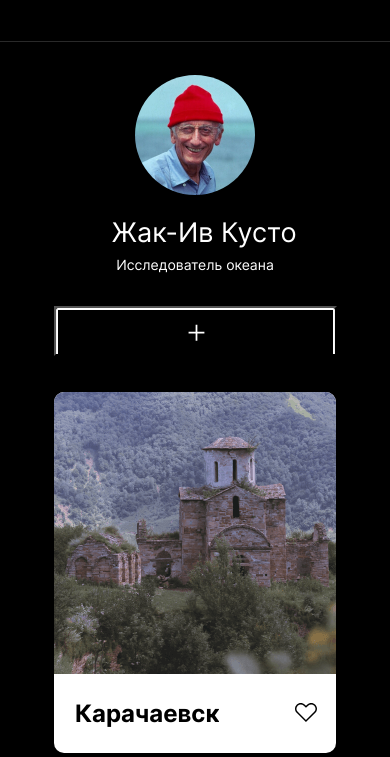
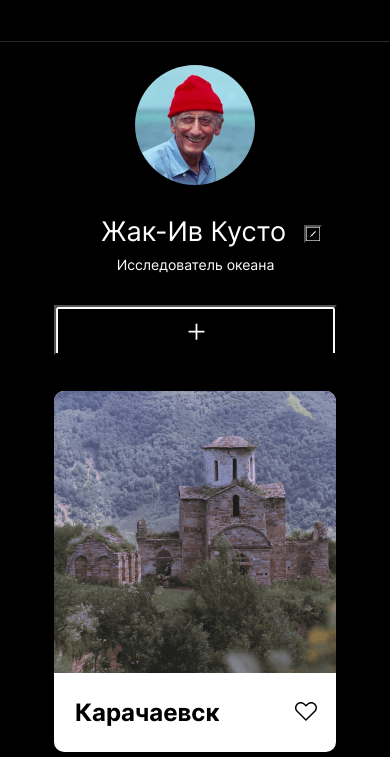
Before and after one commit to Vakulich33/mesto, a plain HTML site: page index.html in a window 390 px wide. Shown: the part 87-844 px from the top of the page. Drawn offline with Linux system fonts and the light colour scheme.

Commit message:
change button

```diff
--- a/blocks/profile/__add-button/profile__add-button.css
+++ b/blocks/profile/__add-button/profile__add-button.css
@@ -10,7 +10,7 @@
 @media screen and (max-width: 620px) {
   .profile__add-button {
     background-image: url(../../../images/Add-Button-620px.svg);
-    margin: 33px auto 0 auto;
+    margin: 20px auto 0 auto;
     min-width: 283px;
     min-height: 50px;
   }
--- a/blocks/profile/__description/profile__description.css
+++ b/blocks/profile/__description/profile__description.css
@@ -1,11 +1,16 @@
 .profile__description {
+  grid-area: discription;
   max-width: 350px;
-  margin: 7px 0 0 0;
+  margin: 0 0 12px 0;
   font-size: 18px;
   line-height: 22px;
+  overflow: hidden;
+  white-space: nowrap;
+  text-overflow: ellipsis;
 }
 @media screen and (max-width: 620px) {
   .profile__description {
+    margin: 8px 0px 12px 37px;
     max-width: 350px;
     font-weight: 400;
     font-size: 14px;
--- a/blocks/profile/__edit-button/profile__edit-button.css
+++ b/blocks/profile/__edit-button/profile__edit-button.css
@@ -1,15 +1,18 @@
 .profile__edit-button {
-  margin-left: 12px;
+  margin-top: 40px;
+  grid-area: edit;
+  margin-left: 27px;
+  background-repeat: no-repeat;
   background-size: 100%;
-  background-image: url("../../../images/Edit-Button.svg");
+  background-image: url(../../../images/Edit-Button.svg);
   min-width: 24px;
-  min-height: 24px;
+  max-height: 24px;
   background-color: transparent;
 }
 @media screen and (max-width: 620px) {
   .profile__edit-button {
     margin-left: 18px;
     min-width: 18px;
-    min-height: 18px;
+    max-height: 18px;
   }
 }
--- a/blocks/profile/__name/profile__name.css
+++ b/blocks/profile/__name/profile__name.css
@@ -1,18 +1,21 @@
 .profile__name {
-  max-width: 350px;
+  grid-area: name;
+  max-width: 290px;
   font-weight: 500;
   margin: 0;
   font-size: 42px;
   line-height: 48px;
   margin-top: 24px;
+  overflow: hidden;
+  white-space: nowrap;
+  text-overflow: ellipsis;
 }
 
 @media screen and (max-width: 620px) {
   .profile__name {
-    margin-top: 21px;
+    margin-top: 30px;
     max-width: 200px;
     margin-left: 33px;
-    overflow: hidden;
     font-weight: 500;
     font-size: 27px;
     line-height: 33px;
--- a/blocks/profile/__text/profile__text.css
+++ b/blocks/profile/__text/profile__text.css
@@ -1,9 +1,13 @@
 .profile__text {
+  grid-template-areas:
+  "name  edit"
+  "discription .";
+  display: grid;
   margin-left: 28px;
-  flex-direction: column;
   text-overflow: ellipsis;
   white-space: nowrap;
   overflow: hidden;
+
 }
 @media screen and (max-width: 620px) {
   .profile__text {
--- a/blocks/profile/profile.css
+++ b/blocks/profile/profile.css
@@ -12,6 +12,7 @@
 }
 @media screen and (max-width: 620px) {
   .profile {
+    margin-top: 20px;
     flex-direction: column;
   }
 }
--- a/blocks/scripts/index.js
+++ b/blocks/scripts/index.js
@@ -5,7 +5,6 @@ function togglePopup () {
 modalWindow.classList.toggle('popup_active')
 }
 profileEdit.addEventListener('click', togglePopup);
-
 closeButton.addEventListener('click', togglePopup);
 const myForm = document.querySelector('.popup__container');
 const nameInput = document.querySelector('.popup__name');
@@ -18,7 +17,6 @@ function onSubmit (e) {
     e.preventDefault();
     nameProfile.textContent = nameInput.value;
     descripProfile.textContent = descripInput.value;
-
 }
 myForm.addEventListener('submit', onSubmit);
 const popupSubmit = document.querySelector('.popup__submit-button');
--- a/index.html
+++ b/index.html
@@ -16,8 +16,9 @@
       <section class="profile">
         <img class="profile__avatar" alt="Ив-Кусто" src="./images/Iv.jpg">
         <div class="profile__text">
-          <p class="profile__name">Жак-Ив Кусто<button class="opacity profile__edit-button"></button>
+          <p class="profile__name">Жак-Ив Кусто
           </p>
+          <button class="opacity profile__edit-button"></button>
           <p class="profile__description">Исследователь океана</p>
         </div>
         <button class="profile__add-button opacity"></button>
```
